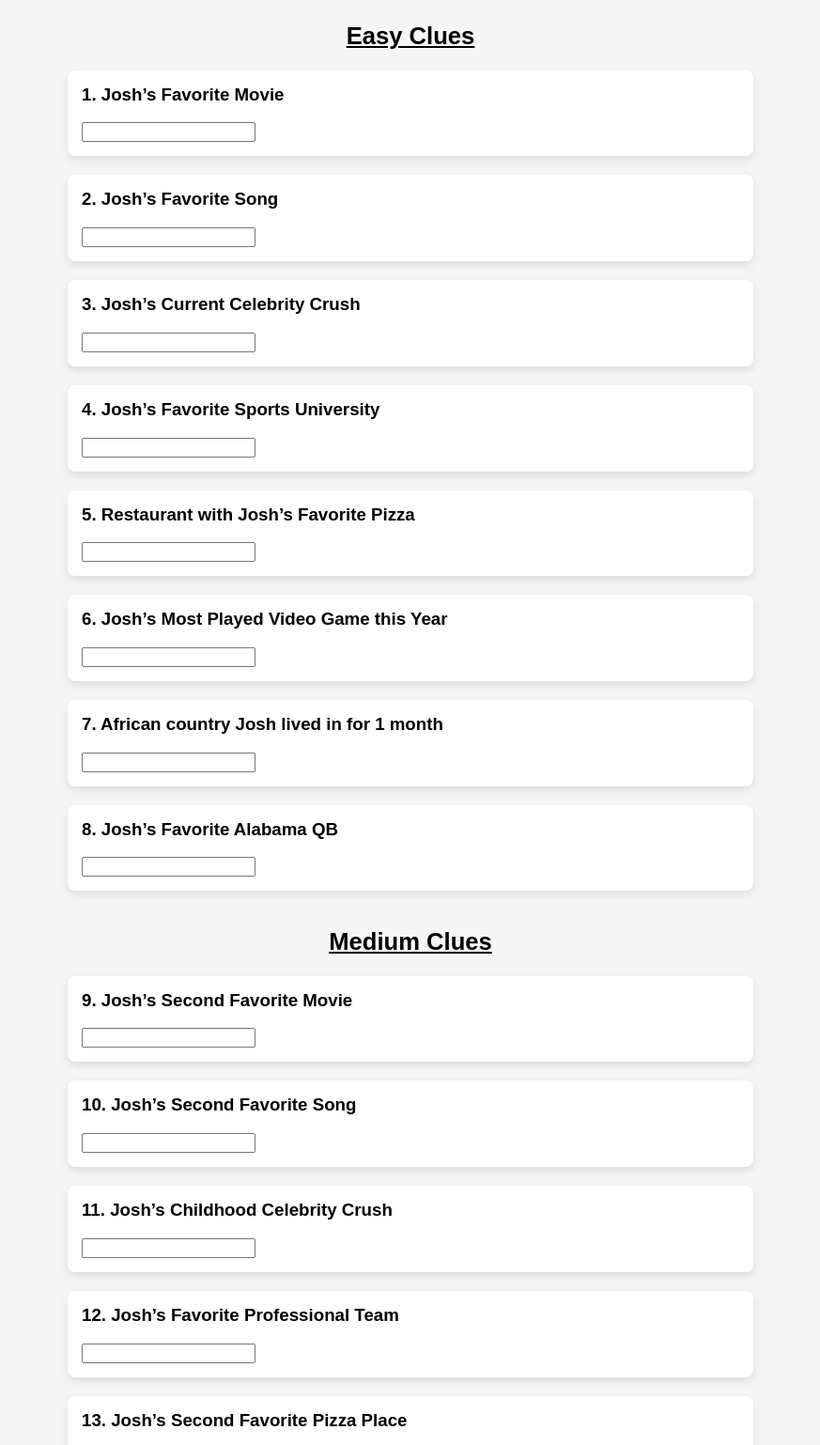
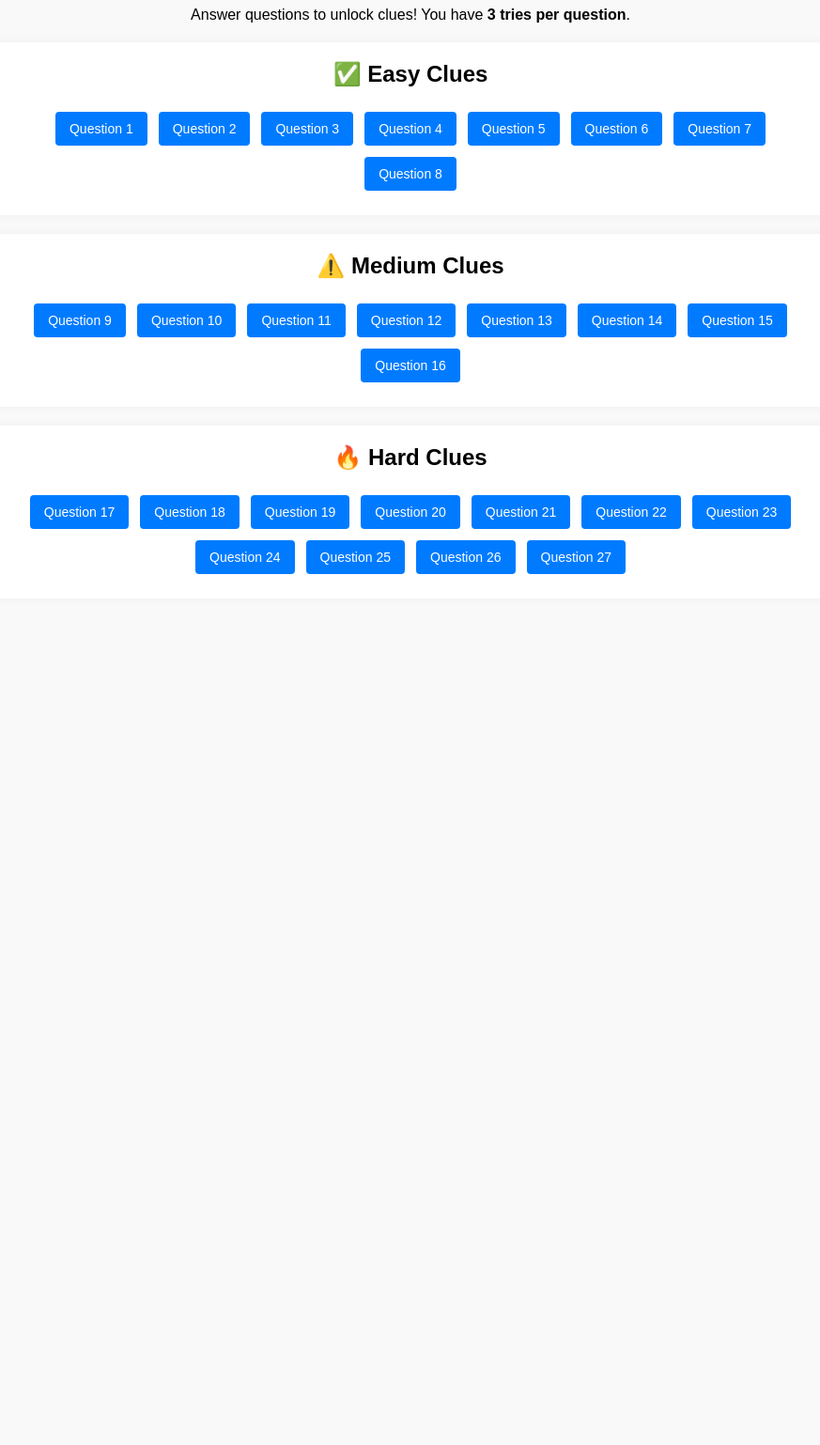
Before and after one commit to jsisaacks-oss/Birthday-Scavenger-Hunt, a plain HTML site: page index.html in a window 1280 px wide. Shown: the part 94-1632 px from the top of the page at 94% size, without its empty margins (203-1076 px from the left). After the commit the page ends 800 px from the top, so only its background shows below. Drawn offline with Linux system fonts and the light colour scheme.

Commit message:
Update index.html

```diff
--- a/index.html
+++ b/index.html
@@ -6,216 +6,190 @@
   <style>
     body {
       font-family: Arial, sans-serif;
+      max-width: 900px;
+      margin: auto;
+      padding: 20px;
+      background: #f9f9f9;
       text-align: center;
-      background-color: #f5f5f5;
-      margin: 0;
+    }
+    h1 { text-align: center; }
+    .section {
+      background: #fff;
       padding: 20px;
-      overflow-x: hidden;
+      border-radius: 8px;
+      margin-top: 20px;
+      box-shadow: 0 0 10px rgba(0,0,0,0.05);
     }
-    .section-title {
-      margin-top: 40px;
-      font-size: 1.6em;
-      text-decoration: underline;
+    .section h2 { margin-top: 0; }
+    .question-btn {
+      margin: 6px;
+      padding: 10px 15px;
+      border: none;
+      border-radius: 4px;
+      background: #007bff;
+      color: white;
+      font-size: 14px;
+      cursor: pointer;
     }
-    .question {
-      margin: 20px auto;
-      padding: 15px;
-      background: white;
-      border-radius: 8px;
-      max-width: 700px;
-      box-shadow: 0 4px 8px rgba(0,0,0,0.1);
-      text-align: left;
-    }
-    .question h3 {
-      margin-top: 0;
+    .question-btn:disabled { cursor: not-allowed; background: #ccc; }
+    .clue {
+      margin-top: 8px;
+      padding-left: 10px;
+      color: green;
+      display: none;
     }
     #final-reveal {
       display: none;
       position: fixed;
-      top: 0; left: 0;
-      width: 100%; height: 100%;
-      background: black;
-      color: white;
-      z-index: 9999;
-      justify-content: center;
-      align-items: center;
-      flex-direction: column;
-      text-align: center;
+      top:0; left:0; width:100%; height:100%;
+      background:black; color:white;
+      z-index:9999; justify-content:center; align-items:center;
+      flex-direction: column; text-align:center;
     }
-    #final-reveal h1 {
-      font-size: 3em;
-      animation: flash 1s infinite;
-    }
+    #final-reveal h1 { font-size:3em; animation: flash 1s infinite; }
     @keyframes flash {
       0% { color: white; }
       50% { color: gold; }
       100% { color: white; }
     }
-    canvas#confetti {
-      position: fixed;
-      top: 0; left: 0;
-      width: 100%; height: 100%;
-      pointer-events: none;
-      z-index: 10000;
-    }
+    canvas#confetti { position:fixed; top:0; left:0; width:100%; height:100%; pointer-events:none; z-index:10000; }
   </style>
 </head>
 <body>
 
-  <h1>Josh's Bar Crawl Trivia</h1>
-  <div id="quiz"></div>
-  <button onclick="checkAnswers()">Submit Answers</button>
+<h1>🔍 Josh’s Bar Crawl Clue Game</h1>
+<p>Answer questions to unlock clues! You have <strong>3 tries per question</strong>.</p>
 
-  <!-- 🎉 Final Reveal Overlay -->
+<div id="easy" class="section"><h2>✅ Easy Clues</h2></div>
+<div id="medium" class="section"><h2>⚠️ Medium Clues</h2></div>
+<div id="hard" class="section"><h2>🔥 Hard Clues</h2></div>
+
 <div id="final-reveal">
   <canvas id="confetti"></canvas>
   <h1>🎉 FINAL DESTINATION 🎉</h1>
   <h1>POUR TAPROOM</h1>
 </div>
 
-  <!-- Victory sound -->
 <audio id="victory-sound" preload="auto" loop>
   <source src="https://www.soundjay.com/misc/sounds/fanfare-01.mp3" type="audio/mpeg">
 </audio>
 
 <script>
-    // ==============================
-    // ALL QUESTIONS (EASY / MEDIUM / HARD)
-    // ==============================
+document.addEventListener('DOMContentLoaded', function () {
   const questions = [
-      // EASY
-      { section: "Easy", q: "Josh’s Favorite Movie", a: "Blue Streak" },
-      { section: "Easy", q: "Josh’s Favorite Song", a: "Fourfive Seconds" },
-      { section: "Easy", q: "Josh’s Current Celebrity Crush", a: "Carrie Underwood" },
-      { section: "Easy", q: "Josh’s Favorite Sports University", a: "Alabama" },
-      { section: "Easy", q: "Restaurant with Josh’s Favorite Pizza", a: "Evo" },
-      { section: "Easy", q: "Josh’s Most Played Video Game this Year", a: "Fortnite" },
-      { section: "Easy", q: "African country Josh lived in for 1 month", a: "Kenya" },
-      { section: "Easy", q: "Josh’s Favorite Alabama QB", a: "Bryce Young" },
+    { level: "easy", q: "Josh’s Favorite Movie", a: "blue streak", clue: "The bar is not Felix" },
+    { level: "easy", q: "Josh’s Favorite Song", a: "fourfive seconds", clue: "The furthest north we will go is Pink Bellies" },
+    { level: "easy", q: "Josh’s Current Celebrity Crush", a: "carrie underwood", clue: "The bar is not Ritual or by Calhoun St" },
+    { level: "easy", q: "Josh’s Favorite Sports University", a: "alabama", clue: "The furthest south we will go is Ritual" },
+    { level: "easy", q: "Restaurant with Josh’s Favorite Pizza", a: "evo", clue: "The name of the bar is in lyrics of Rihanna, Hozier, or Leon Bridges" },
+    { level: "easy", q: "Josh’s Most Played Video Game this Year", a: "fortnite", clue: "The bar has beer" },
+    { level: "easy", q: "African country Josh lived in for 1 month", a: "kenya", clue: "The bar we begin at is on King St" },
+    { level: "easy", q: "Josh’s Favorite Alabama QB", a: "bryce young", clue: "The bar does not have a history of being racist" },
 
-      // MEDIUM
-      { section: "Medium", q: "Josh’s Second Favorite Movie", a: "21 Jump Street" },
-      { section: "Medium", q: "Josh’s Second Favorite Song", a: "Unwritten" },
-      { section: "Medium", q: "Josh’s Childhood Celebrity Crush", a: "Selena Gomez" },
-      { section: "Medium", q: "Josh’s Favorite Professional Team", a: "Philadelphia Eagles" },
-      { section: "Medium", q: "Josh’s Second Favorite Pizza Place", a: "Mellow Mushroom" },
-      { section: "Medium", q: "Brand of Josh’s Backpack Since the 7th Grade", a: "Under Armour" },
-      { section: "Medium", q: "European Country Josh lived in for 1 month", a: "Latvia" },
-      { section: "Medium", q: "First Name of Josh’s 70 year old friend", a: "Gary" },
+    { level: "medium", q: "Josh’s Second Favorite Movie", a: "21 jump street", clue: "Booze Pops may be sold near the entrance" },
+    { level: "medium", q: "Josh’s Second Favorite Song", a: "unwritten", clue: "The bar is not the Belmont" },
+    { level: "medium", q: "Josh’s Childhood Celebrity Crush", a: "selena gomez", clue: "Favorite Espresso Martini is at a bar you can use Blackbird at" },
+    { level: "medium", q: "Josh’s Favorite Professional Team", a: "philadelphia eagles", clue: "Bar setup is similar to Espresso Martini bar" },
+    { level: "medium", q: "Josh’s Second Favorite Pizza Place", a: "mellow mushroom", clue: "Visited after running Kiawah Marathon" },
+    { level: "medium", q: "Brand of Josh’s Backpack Since the 7th Grade", a: "under armour", clue: "Bar address is composite, even, refactorable" },
+    { level: "medium", q: "European Country Josh lived in for 1 month", a: "latvia", clue: "Bar has between 4.3 and 4.7 Google rating" },
+    { level: "medium", q: "First Name of Josh’s 70 year old friend", a: "gary", clue: "The bar is not Stars" },
 
-      // HARD
-      { section: "Hard", q: "Josh’s Third Favorite Movie (relates to sleeper celebrity crush)", a: "Pitch Perfect" },
-      { section: "Hard", q: "Josh’s Second Favorite Artist", a: "Leon Bridges" },
-      { section: "Hard", q: "Josh’s Sleeper Celebrity Crush", a: "Anna Kendrick" },
-      { section: "Hard", q: "Josh’s Second Favorite Professional Team", a: "Los Angeles Lakers" },
-      { section: "Hard", q: "Josh’s Favorite Pizza at his Second Favorite Pizza Place", a: "Pacific Rim" },
-      { section: "Hard", q: "How Many Surgeries did Josh have in High School?", a: "4" },
-      { section: "Hard", q: "Josh’s Maiden Name", a: "Allaire" },
-      { section: "Hard", q: "Josh’s Bench Press 1 Rep Max (requires 2.5 lb plates)", a: "320" },
-      { section: "Hard", q: "Number of Guys Josh has Kissed", a: "4" },
-      { section: "Hard", q: "Josh’s Favorite NFL Player", a: "Devonta Smith" },
-      { section: "Hard", q: "Josh’s Favorite Seasonal Drink", a: "Eggnog" }
+    { level: "hard", q: "Josh’s Third Favorite Movie (sleeper celebrity crush)", a: "pitch perfect", clue: "The bar is opposite Subway" },
+    { level: "hard", q: "Josh’s Second Favorite Artist", a: "leon bridges", clue: "Bar serves food but no server" },
+    { level: "hard", q: "Josh’s Sleeper Celebrity Crush", a: "anna kendrick", clue: "Bar is not Cocktail Club" },
+    { level: "hard", q: "Josh’s Second Favorite Professional Team", a: "los angeles lakers", clue: "Bar is not Bourbon and Bubbles" },
+    { level: "hard", q: "Josh’s Favorite Pizza at Second Favorite Pizza Place", a: "pacific rim", clue: "Bar is not Republic" },
+    { level: "hard", q: "How Many Surgeries did Josh have in High School?", a: "4", clue: "Bar has only one letter given to a Wheel of Fortune contestant" },
+    { level: "hard", q: "Josh’s Maiden Name", a: "allaire", clue: "Bar has 2 different vowels in name" },
+    { level: "hard", q: "Josh’s Bench Press 1 Rep Max", a: "320", clue: "Bar is not Vintage Lounge" },
+    { level: "hard", q: "Number of Guys Josh has Kissed", a: "4", clue: "Bar is not Uptown Social" },
+    { level: "hard", q: "Josh’s Favorite NFL Player", a: "devonta smith", clue: "Bar has a good view" },
+    { level: "hard", q: "Josh’s Favorite Seasonal Drink", a: "eggnog", clue: "Bar has games" }
   ];
 
-    const quizDiv = document.getElementById("quiz");
-    let currentSection = "";
+  const attempts = JSON.parse(localStorage.getItem('attempts')) || {};
+  const correctCount = JSON.parse(localStorage.getItem('correctCount')) || 0;
+  let currentCorrect = correctCount;
 
-    // render questions
-    questions.forEach((item, idx) => {
-      if (item.section !== currentSection) {
-        currentSection = item.section;
-        const secTitle = document.createElement("h2");
-        secTitle.className = "section-title";
-        secTitle.innerText = currentSection + " Clues";
-        quizDiv.appendChild(secTitle);
+  function saveProgress() {
+    localStorage.setItem('attempts', JSON.stringify(attempts));
+    localStorage.setItem('correctCount', currentCorrect);
   }
-      const div = document.createElement("div");
-      div.className = "question";
-      div.innerHTML = `
-        <h3>${idx+1}. ${item.q}</h3>
-        <input type="text" id="q${idx}">
-      `;
-      quizDiv.appendChild(div);
-    });
 
-    // check answers
-    function checkAnswers() {
-      let allCorrect = true;
-      questions.forEach((item, idx) => {
-        const val = document.getElementById("q"+idx).value.trim().toLowerCase();
-        if (val !== item.a.toLowerCase()) {
-          allCorrect = false;
+  function renderQuestions() {
+    const levels = { easy: "easy", medium: "medium", hard: "hard" };
+    questions.forEach((item, index) => {
+      const section = document.getElementById(levels[item.level]);
+      const btn = document.createElement('button');
+      btn.textContent = `Question ${index+1}`;
+      btn.className = 'question-btn';
+
+      const clueDiv = document.createElement('div');
+      clueDiv.className = 'clue';
+      clueDiv.id = `clue-${index}`;
+
+      if (!attempts[index]) attempts[index]=0;
+      if (localStorage.getItem('clue-'+index)) {
+        clueDiv.textContent = localStorage.getItem('clue-'+index);
+        clueDiv.style.display = 'block';
+        btn.disabled = true;
+        btn.style.backgroundColor = '#ccc';
+      }
+
+      btn.addEventListener('click', () => {
+        if (attempts[index]>=3) { alert("❌ Max attempts reached."); return; }
+        const answer = prompt(item.q);
+        if(!answer) return;
+        if(answer.trim().toLowerCase() === item.a.toLowerCase()){
+          if(!localStorage.getItem('clue-'+index)) currentCorrect++;
+          clueDiv.textContent = "🕵️ Clue: "+item.clue;
+          clueDiv.style.display='block';
+          localStorage.setItem('clue-'+index, clueDiv.textContent);
+          btn.disabled=true; btn.style.backgroundColor='#ccc';
+          saveProgress();
+          if(currentCorrect===questions.length) triggerFinalReveal();
+        } else {
+          attempts[index]++;
+          saveProgress();
+          if(attempts[index]>=3){
+            btn.disabled=true; btn.style.backgroundColor='#f8d7da';
+            clueDiv.textContent="🚫 Max attempts used, question locked";
+            clueDiv.style.color="red"; clueDiv.style.display='block';
+          } else alert(`❌ Incorrect. ${3-attempts[index]} attempt(s) left.`);
         }
       });
-      if (allCorrect) {
-        triggerFinalReveal();
-      } else {
-        alert("Not quite! Keep trying 🍻");
-      }
+      section.appendChild(btn);
+      section.appendChild(clueDiv);
+    });
   }
 
-    // dramatic reveal
-    function triggerFinalReveal() {
-      // hide quiz content
-      document.getElementById("quiz").style.display = "none";
-      document.querySelector("button").style.display = "none";
-      document.querySelector("h1").style.display = "none";
-
-      // show overlay
+  function triggerFinalReveal(){
+    document.querySelectorAll('body > *:not(#final-reveal)').forEach(el=>el.style.display='none');
     const final = document.getElementById("final-reveal");
     final.style.display = "flex";
-
-      // start confetti and sound
     startConfetti();
     document.getElementById("victory-sound").play();
   }
 
-    // 🎉 Confetti Animation
   function startConfetti() {
     const canvas = document.getElementById("confetti");
     const ctx = canvas.getContext("2d");
     canvas.width = window.innerWidth;
     canvas.height = window.innerHeight;
-
     const confettiCount = 300;
-      const confetti = [];
-      for (let i = 0; i < confettiCount; i++) {
-        confetti.push({
-          x: Math.random() * canvas.width,
-          y: Math.random() * canvas.height - canvas.height,
-          r: Math.random() * 6 + 4,
-          d: Math.random() * confettiCount,
-          color: `hsl(${Math.random() * 360}, 100%, 50%)`,
-          tilt: Math.floor(Math.random() * 10) - 10
-        });
+    const confetti=[];
+    for(let i=0;i<confettiCount;i++){
+      confetti.push({x:Math.random()*canvas.width,y:Math.random()*canvas.height-canvas.height,r:Math.random()*6+4,d:Math.random()*confettiCount,color:`hsl(${Math.random()*360},100%,50%)`,tilt:Math.floor(Math.random()*10)-10});
+    }
+    function draw(){ctx.clearRect(0,0,canvas.width,canvas.height); confetti.forEach(c=>{ctx.beginPath(); ctx.fillStyle=c.color; ctx.fillRect(c.x,c.y,c.r,c.r);}); update();}
+    function update(){ confetti.forEach(c=>{ c.y+=Math.cos(c.d)+1+c.r/2; c.x+=Math.sin(0.5); if(c.y>canvas.height){c.y=-10; c.x=Math.random()*canvas.width;} });}
+    (function animate(){requestAnimationFrame(animate); draw();})();
   }
 
-      function draw() {
-        ctx.clearRect(0, 0, canvas.width, canvas.height);
-        confetti.forEach(c => {
-          ctx.beginPath();
-          ctx.fillStyle = c.color;
-          ctx.fillRect(c.x, c.y, c.r, c.r);
+  renderQuestions();
 });
-        update();
-      }
+</script>
 
-      function update() {
-        confetti.forEach(c => {
-          c.y += Math.cos(c.d) + 1 + c.r / 2;
-          c.x += Math.sin(0.5);
-          if (c.y > canvas.height) {
-            c.y = -10;
-            c.x = Math.random() * canvas.width;
-          }
-        });
-      }
-
-      (function animate() {
-        requestAnimationFrame(animate);
-        draw();
-      })();
-    }
-  </script>
 </body>
 </html>
```
Lines whose indentation alone changed are shown as unchanged.
